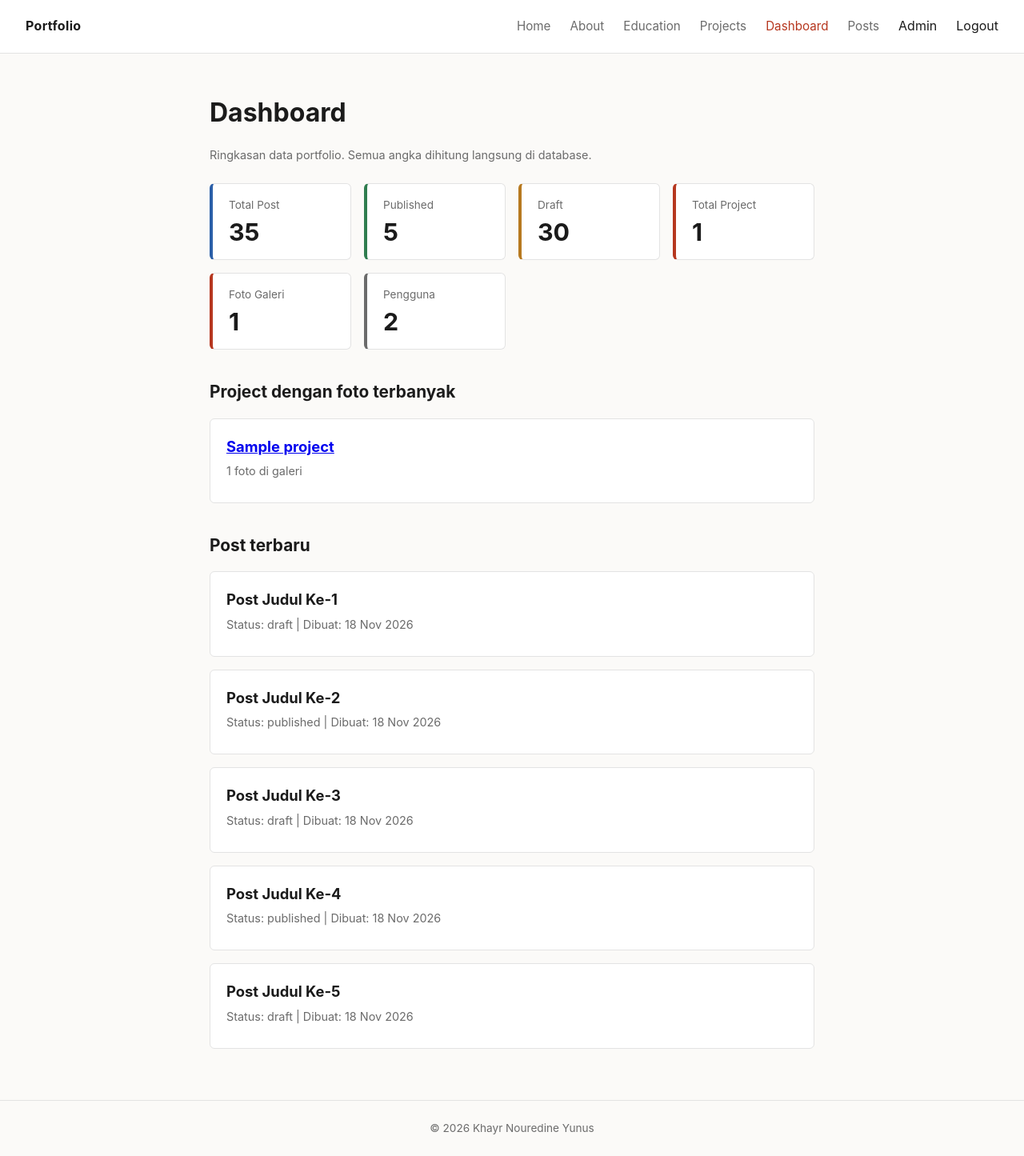
After one commit to khayrnouredineyunus-dev/Praktikum-Pemrograman-Web-Lanjut, a Laravel app: page /dashboard in a window 1280 px wide. The commit adds this page. Shown: the whole page at 80% size. Run offline with Laravel 12, Linux system fonts and the light colour scheme; a user stored in the database is signed in; data comes from the database, SQL or seed files in the repository; tables that the repository leaves empty hold one stand-in row (values such as "Sample post"); style sheets or scripts are compiled from the project's sources.

Commit message:
Tambah dashboard dengan komponen stat-card, daftarkan route project dan galeri, serta arahkan login ke dashboard

```diff
--- a/app/Http/Controllers/Auth/AuthenticatedSessionController.php
+++ b/app/Http/Controllers/Auth/AuthenticatedSessionController.php
@@ -28,7 +28,7 @@ class AuthenticatedSessionController extends Controller
 
         $request->session()->regenerate();
 
-        return redirect()->intended(route('posts.index', absolute: false));
+        return redirect()->intended(route('dashboard', absolute: false));
     }
 
     /**
--- /dev/null
+++ b/app/Http/Controllers/DashboardController.php
@@ -0,0 +1,33 @@
+<?php
+
+namespace App\Http\Controllers;
+
+use App\Models\Post;
+use App\Models\Project;
+use App\Models\ProjectImage;
+use App\Models\User;
+
+class DashboardController extends Controller
+{
+    public function index()
+    {
+        $stats = [
+            'posts'     => Post::count(),
+            'published' => Post::published()->count(),
+            'draft'     => Post::where('status', 'draft')->count(),
+            'projects'  => Project::count(),
+            'images'    => ProjectImage::count(),
+            'users'     => User::count(),
+        ];
+
+        $latestPosts = Post::latest()->take(5)->get();
+
+        $topProjects = Project::withCount('images')
+            ->orderByDesc('images_count')
+            ->orderBy('judul')
+            ->take(5)
+            ->get();
+
+        return view('dashboard', compact('stats', 'latestPosts', 'topProjects'));
+    }
+}
--- a/resources/css/app.css
+++ b/resources/css/app.css
@@ -161,3 +161,135 @@ p + h2 {
 .navbar-menu .tombol-keluar:hover {
     text-decoration: underline;
 }
+
+
+/* ===== Pertemuan 10: dashboard, thumbnail, galeri ===== */
+.judul-bagian {
+    font-size: 1.3rem;
+    margin: 2.25rem 0 0.25rem;
+}
+
+.statistik {
+    display: grid;
+    grid-template-columns: repeat(auto-fit, minmax(150px, 1fr));
+    gap: 1rem;
+    margin-top: 1.5rem;
+}
+
+.stat-kartu {
+    background: #fff;
+    border: 1px solid var(--garis);
+    border-left-width: 4px;
+    border-radius: 6px;
+    padding: 1rem 1.25rem;
+}
+.stat-kartu .stat-label {
+    color: var(--redup);
+    font-size: 0.85rem;
+}
+.stat-kartu .stat-nilai {
+    margin-top: 0.25rem;
+    font-size: 1.9rem;
+    font-weight: 700;
+    line-height: 1.2;
+}
+.stat-kartu-netral { border-left-color: var(--redup); }
+.stat-kartu-aksen  { border-left-color: var(--aksen); }
+.stat-kartu-biru   { border-left-color: #2b5fa8; }
+.stat-kartu-hijau  { border-left-color: #2f7d4f; }
+.stat-kartu-kuning { border-left-color: #b7791f; }
+
+.pesan-sukses {
+    margin: 1rem 0;
+    padding: 0.75rem 1rem;
+    background: #e8f4ec;
+    border: 1px solid #b9dcc4;
+    border-radius: 4px;
+    color: #1f5a35;
+    font-size: 0.9rem;
+}
+
+.daftar-error {
+    margin: 1rem 0 1rem 1.25rem;
+    color: var(--aksen);
+    font-size: 0.9rem;
+}
+
+.kartu-thumbnail {
+    display: block;
+    width: 100%;
+    aspect-ratio: 16 / 9;
+    object-fit: cover;
+    border-radius: 4px;
+    margin-bottom: 0.75rem;
+}
+
+.thumbnail-detail {
+    display: block;
+    max-width: 100%;
+    margin: 0.5rem 0 1rem;
+    border-radius: 6px;
+}
+
+.thumbnail-edit {
+    display: block;
+    width: 240px;
+    max-width: 100%;
+    margin: 0.5rem 0;
+    border-radius: 4px;
+}
+
+.galeri {
+    display: grid;
+    grid-template-columns: repeat(auto-fill, minmax(180px, 1fr));
+    gap: 1rem;
+    margin-top: 1rem;
+}
+.galeri-item {
+    border: 1px solid var(--garis);
+    border-radius: 6px;
+    background: #fff;
+    padding: 0.5rem;
+}
+.galeri-item img {
+    display: block;
+    width: 100%;
+    aspect-ratio: 4 / 3;
+    object-fit: cover;
+    border-radius: 4px;
+}
+.galeri-item figcaption {
+    margin-top: 0.4rem;
+    color: var(--redup);
+    font-size: 0.85rem;
+}
+.galeri-item form {
+    margin-top: 0.5rem;
+}
+.galeri-item input[type="text"] {
+    width: 100%;
+    margin-bottom: 0.35rem;
+}
+
+.aksi {
+    display: flex;
+    align-items: center;
+    gap: 0.75rem;
+    margin-top: 0.75rem;
+    font-size: 0.9rem;
+}
+.aksi form {
+    display: inline;
+}
+
+.tombol-bahaya {
+    padding: 0;
+    border: 0;
+    background: none;
+    font: inherit;
+    color: var(--aksen);
+    cursor: pointer;
+}
+.tombol-bahaya:hover {
+    text-decoration: underline;
+}
--- /dev/null
+++ b/resources/views/components/stat-card.blade.php
@@ -0,0 +1,6 @@
+@props(['label', 'value', 'color' => 'netral'])
+
+<div {{ $attributes->class(['stat-kartu', 'stat-kartu-'.$color]) }}>
+    <p class="stat-label">{{ $label }}</p>
+    <p class="stat-nilai">{{ $value }}</p>
+</div>
--- a/resources/views/dashboard.blade.php
+++ b/resources/views/dashboard.blade.php
@@ -1,17 +1,39 @@
-<x-app-layout>
-    <x-slot name="header">
-        <h2 class="font-semibold text-xl text-gray-800 leading-tight">
-            {{ __('Dashboard') }}
-        </h2>
-    </x-slot>
+@extends('layouts.app')
 
-    <div class="py-12">
-        <div class="max-w-7xl mx-auto sm:px-6 lg:px-8">
-            <div class="bg-white overflow-hidden shadow-sm sm:rounded-lg">
-                <div class="p-6 text-gray-900">
-                    {{ __("You're logged in!") }}
-                </div>
-            </div>
-        </div>
+@section('title', 'Dashboard - Portfolio')
+
+@section('content')
+<div class="container">
+    <h1>Dashboard</h1>
+    <p class="kartu-meta">Ringkasan data portfolio. Semua angka dihitung langsung di database.</p>
+
+    <div class="statistik">
+        <x-stat-card label="Total Post" :value="$stats['posts']" color="biru" />
+        <x-stat-card label="Published" :value="$stats['published']" color="hijau" />
+        <x-stat-card label="Draft" :value="$stats['draft']" color="kuning" />
+        <x-stat-card label="Total Project" :value="$stats['projects']" color="aksen" />
+        <x-stat-card label="Foto Galeri" :value="$stats['images']" color="aksen" />
+        <x-stat-card label="Pengguna" :value="$stats['users']" />
     </div>
-</x-app-layout>
+
+    <h2 class="judul-bagian">Project dengan foto terbanyak</h2>
+    @forelse ($topProjects as $project)
+        <article class="kartu">
+            <h2><a href="{{ route('projects.show', $project->id) }}">{{ $project->judul }}</a></h2>
+            <p class="kartu-meta">{{ $project->images_count }} foto di galeri</p>
+        </article>
+    @empty
+        <p>Belum ada project.</p>
+    @endforelse
+
+    <h2 class="judul-bagian">Post terbaru</h2>
+    @forelse ($latestPosts as $post)
+        <article class="kartu">
+            <h2>{{ $post->title }}</h2>
+            <p class="kartu-meta">Status: {{ $post->status }} | Dibuat: {{ $post->created_at?->format('d M Y') }}</p>
+        </article>
+    @empty
+        <p>Belum ada post.</p>
+    @endforelse
+</div>
+@endsection
--- a/resources/views/partials/navbar.blade.php
+++ b/resources/views/partials/navbar.blade.php
@@ -8,6 +8,7 @@
         <li><a href="{{ route('projects') }}" class="{{ request()->routeIs('projects') ? 'aktif' : '' }}">Projects</a></li>
 
         @auth
+            <li><a href="{{ route('dashboard') }}" class="{{ request()->routeIs('dashboard') ? 'aktif' : '' }}">Dashboard</a></li>
             <li><a href="{{ route('posts.index') }}" class="{{ request()->routeIs('posts.*') ? 'aktif' : '' }}">Posts</a></li>
             <li class="navbar-pengguna">{{ Auth::user()->name }}</li>
             <li>
--- a/routes/web.php
+++ b/routes/web.php
@@ -1,13 +1,16 @@
 <?php
 
 use Illuminate\Support\Facades\Route;
+use App\Http\Controllers\DashboardController;
 use App\Http\Controllers\MencobaController;
 use App\Http\Controllers\PostController;
 use App\Http\Controllers\ProjectController;
+use App\Http\Controllers\ProjectImageController;
 
 Route::get('/projects', [ProjectController::class, 'index'])->name('projects');
 
 Route::middleware('auth')->group(function () {
+    Route::get('/dashboard', [DashboardController::class, 'index'])->name('dashboard');
     Route::get('/projects/create', [ProjectController::class, 'create'])->name('projects.create');
     Route::post('/projects', [ProjectController::class, 'store'])->name('projects.store');
 });
@@ -19,6 +22,14 @@ Route::middleware(['auth', 'admin'])->group(function () {
     Route::patch('posts/{id}/restore', [PostController::class, 'restore'])->name('posts.restore');
     Route::delete('posts/{id}/force', [PostController::class, 'forceDestroy'])->name('posts.force-destroy');
     Route::resource('posts', PostController::class);
+
+    Route::get('/projects/{project}/edit', [ProjectController::class, 'edit'])->name('projects.edit');
+    Route::put('/projects/{project}', [ProjectController::class, 'update'])->name('projects.update');
+    Route::delete('/projects/{project}', [ProjectController::class, 'destroy'])->name('projects.destroy');
+
+    Route::post('/projects/{project}/images', [ProjectImageController::class, 'store'])->name('projects.images.store');
+    Route::put('/projects/{project}/images/{image}', [ProjectImageController::class, 'update'])->name('projects.images.update');
+    Route::delete('/projects/{project}/images/{image}', [ProjectImageController::class, 'destroy'])->name('projects.images.destroy');
 });
 
 Route::middleware('auth')->get('/profile-saya', function () {
```
